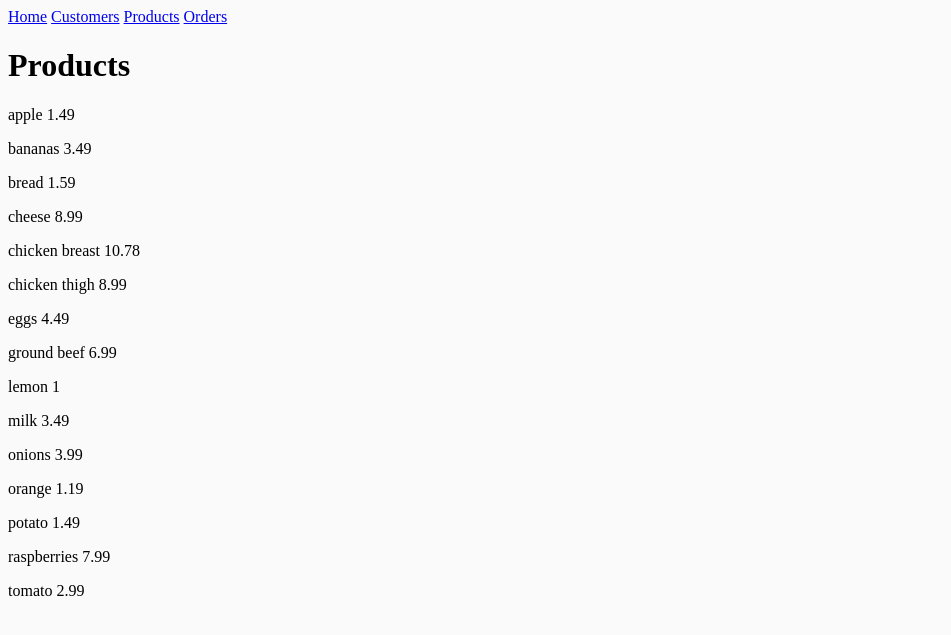
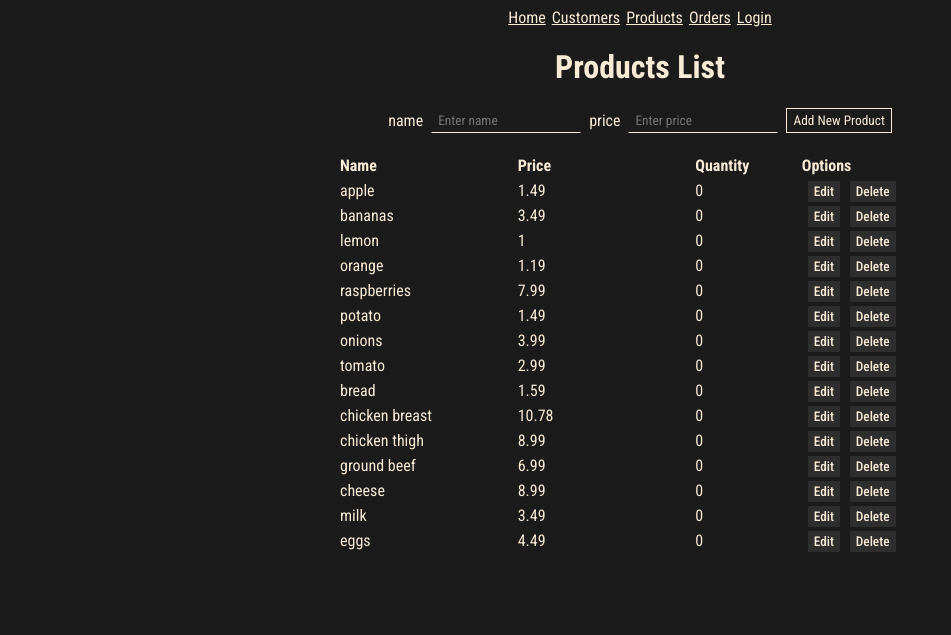
Before and after one commit to SwimmingWebDev/myorder, a Flask app: page /products in a window 1280 px wide. Shown: the top 635 px of the page, without its empty margins (0-951 px from the left). Run offline with Flask 3, Linux system fonts and the light colour scheme; data comes from the database, SQL or seed files in the repository.

Commit message:
add API routes and view pages

```diff
--- a/app.py
+++ b/app.py
@@ -15,7 +15,7 @@ def home():
 
 
 # Create customer
-@app.route("/api/customers", methods=['POST', 'GET'])
+@app.route("/customers", methods=['GET', 'POST'])
 def customers_list():
     if request.method == 'POST':
 
@@ -25,46 +25,229 @@ def customers_list():
 
         db.session.add(new_customer)
         db.session.commit()
-        return redirect("/api/customers")
+        return redirect("/customers")
 
     else:
-        statement = db.select(Customer).order_by(Customer.name)
+        statement = db.select(Customer).order_by(Customer.id)
         results = db.session.execute(statement)
         customers = []
         for customer in results.scalars():
             json_record = Customer.to_json(customer)
             customers.append(json_record)
+
         return render_template("customers.html", customers = customers)
 
 # Update customer
-@app.route("/api/customers/<int:customer_id>", methods=["GET", "POST"])
+@app.route("/customer/update/<int:customer_id>", methods=["GET", "POST"])
 def update_customer(customer_id):
+
     customer = db.get_or_404(Customer, customer_id)
 
     if request.method == 'POST':
         customer.name = request.form['name']
         customer.phone =request.form['phone']
+        customer.balance = request.form['balance']
 
         db.session.commit()
-        return redirect('/')
-
+        return redirect("/customers")
     else:
-        return render_template('update_customer.html', customer = customer)
+        json_record = Customer.to_json(customer)
+        return render_template('update_customer.html', customer = json_record )
 
 # Delete Customer
-@app.route("/api/customers/delete/<int:customer_id>")
+@app.route("/customer/delete/<int:customer_id>")
 def customer_delete(customer_id):
     customer = db.get_or_404(Customer, customer_id)
     db.session.delete(customer)
     db.session.commit()
     return redirect('/')
 
-@app.route("/products")
+# all orders associated with the customer
+@app.route("/customer/<int:customer_id>")
+def customer_order(customer_id):
+    statement = db.select(Order).filter_by(customer_id=customer_id)
+    results = db.session.execute(statement)
+
+    orders = []
+    for order in results.scalars():
+        json_record = Order.to_json(order)
+        orders.append(json_record)
+    return render_template("customer_orders.html", orders = orders)
+
+# API view - customer
+# Create customer
+@app.route("/api/customers", methods=['POST', 'GET'])
+def api_create_customer():
+    if request.method == 'GET':
+        statement = db.select(Customer).order_by(Customer.id)
+        results = db.session.execute(statement)
+        customers = []
+        for customer in results.scalars():
+            json_record = Customer.to_json(customer)
+            customers.append(json_record)
+        return jsonify(customers)
+
+    if request.method == 'POST':
+        data = request.json
+
+        if "name" not in data:
+            return "Invalid request", 400
+        if "phone" not in data:
+            return "Invalid request", 400
+
+        name = data["name"]
+        phone = data["phone"]
+
+        new_customer = Customer(name=name, phone=phone)
+        db.session.add(new_customer)
+
+        db.session.commit()
+        return "Created Successfully", 201
+# API view - customer
+# Update customer
+@app.route("/api/customer/<int:customer_id>", methods=["GET", "PUT"])
+def api_update_customer(customer_id):
+    customer = db.get_or_404(Customer, customer_id)
+
+    if request.method == 'PUT':
+        data = request.json
+        if "balance" not in data:
+            return "Invalid request", 400
+        customer.balance = data['balance']
+
+        if not isinstance(customer.balance, (int, float)):
+            return "Invalid request", 400
+
+        customer.name = data['name']
+        customer.phone =data['phone']
+
+        db.session.commit()
+        return "", 204
+
+    else:
+        return render_template('update_customer.html', customer = customer)
+# API view - customer
+# Delete Customer
+@app.route("/api/customer/delete/<int:customer_id>", methods=['DELETE'] )
+def api_delete_customer(customer_id):
+    customer = db.get_or_404(Customer, customer_id)
+    db.session.delete(customer)
+    db.session.commit()
+    return "", 204
+
+# create product
+@app.route("/products", methods=['GET', 'POST'])
 def products_list():
-    statement = db.select(Product).order_by(Product.name)
-    records = db.session.execute(statement)
-    results = records.scalars()
-    return render_template("products.html", products = results)
+    if request.method == 'POST':
+
+        name = request.form['name']
+        price =request.form['price']
+        new_product = Product(name=name, price=price)
+
+        db.session.add(new_product)
+        db.session.commit()
+        return redirect("/products")
+
+    else:
+        statement = db.select(Product).order_by(Product.id)
+        results = db.session.execute(statement)
+        products = []
+        for product in results.scalars():
+            json_record = Product.to_json(product)
+            products.append(json_record)
+
+        return render_template("products.html", products = products)
+
+# Update product
+@app.route("/product/<int:product_id>", methods=["GET", "POST"])
+def update_product(product_id):
+
+    product = db.get_or_404(Product, product_id)
+
+    if request.method == 'POST':
+        product.name = request.form['name']
+        product.price =request.form['price']
+        product.quantity = request.form['quantity']
+
+        db.session.commit()
+        return redirect("/products")
+    else:
+        json_record = Product.to_json(product)
+        return render_template('update_product.html', product = json_record )
+
+# Delete product
+@app.route("/product/delete/<int:product_id>")
+def delete_product(product_id):
+    product = db.get_or_404(Product, product_id)
+    db.session.delete(product)
+    db.session.commit()
+    return redirect('/products')
+
+
+# API view - product
+# Create product
+@app.route("/api/products", methods=['GET', 'POST' ])
+def api_create_product():
+    if request.method == 'GET':
+        statement = db.select(Product).order_by(Product.id)
+        results = db.session.execute(statement)
+        products = []
+        for product in results.scalars():
+            json_record = Product.to_json(product)
+            products.append(json_record)
+        return jsonify(products)
+
+    if request.method == 'POST':
+        data = request.json
+
+        if "name" not in data:
+            return "Invalid request", 400
+        if "price" not in data:
+            return "Invalid request", 400
+
+        name = data["name"]
+        price = data["price"]
+
+        new_product = Product(name=name, price=price)
+        db.session.add(new_product)
+
+        db.session.commit()
+        return "Created Successfully", 201
+
+# API view - product
+# Update product
+@app.route("/api/product/<int:product_id>", methods=["GET", "PUT"])
+def api_update_product(product_id):
+    product = db.get_or_404(Product, product_id)
+
+    if request.method == 'PUT':
+        data = request.json
+        if "name" not in data:
+            return "Invalid request", 400
+
+        if "price" < 0 or not isinstance("price", float):
+            return "Invalid request", 400
+
+        if not isinstance("quantity", int):
+            return "Invalid request", 400
+
+        product.name = data['name']
+        product.price = data['price']
+        product.quantity =data['quantity']
+
+        db.session.commit()
+        return "", 204
+
+
+# API view - product
+# Delete product
+@app.route("/api/product/delete/<int:product_id>", methods=['DELETE'] )
+def api_delete_product(product_id):
+    product = db.get_or_404(Product, product_id)
+    db.session.delete(product)
+    db.session.commit()
+    return "", 204
+
 
 @app.route("/orders")
 def orders_list():
@@ -73,13 +256,45 @@ def orders_list():
     results = records.scalars()
     return render_template("orders.html", orders = results)
 
-# Create Orders
-@app.route("/api/orders/<int:customer_id>", methods=["POST"])
-def get_orders(customer_id):
-    customer = db.get_or_404(Customer, customer_id)
+
+# API view - order
+# create Order
+
+@app.route("/api/orders", methods=["GET", "POST"])
+def api_create_order():
+    if request.method == 'POST':
+        data = request.json
+        customer_id = data["customer_id"]
+        items = data["items"]
+        new_order = Order(customer_id=customer_id, items=items)
+
+        db.session.add(new_order)
+        db.session.commit()
+        return "Created Successfully", 201
+    else:
+        statement = db.select(Order).order_by(Order.id)
+        records = db.session.execute(statement)
+        orders = []
+        for order in records.scalars():
+            json_record = Order.to_json(order)
+            orders.append(json_record)
+        return jsonify(orders)
+
+        # statement = db.select(Order).order_by(Order.id)
+        # records = db.session.execute(statement)
+        # for order in records.scalars():
+        #     json_record = Order.to_json(order)
+        #     orders.append(json_record)
+        # return jsonify(orders)
+
+# Update Orders
+@app.route("/api/orders/<int:order_id>", methods=["GET", "PUT" "DELETE"])
+def view_order(order_id):
+    order = db.get_or_404(Order, order_id)
 
 
 
+# show db contents
 # @app.route("/customers")
 # def customer_list():
 #     statement = db.select(Customer).order_by(Customer.name)
@@ -87,7 +302,7 @@ def get_orders(customer_id):
 #     results = records.scalars()
 #     return render_template("customers.html", customers = results)
 
-# JSON
+# jsonify
 # @app.route("/api/customers/<int:customer_id>", methods=["GET"])
 # def customer_detail_json(customer_id):
 #     statement = db.select(Customer).where(Customer.id == customer_id)
--- a/manage.py
+++ b/manage.py
@@ -68,6 +68,11 @@ def main():
         drop_all_tables()
         create_all_tables()
         import_data_from_CSV()
+        randomize()
+        randomize()
+        randomize()
+        randomize()
+        randomize()
 
 if __name__ == "__main__":
     main()
--- a/static/style.css
+++ b/static/style.css
@@ -1,3 +1,111 @@
+@import url("https://fonts.googleapis.com/css2?family=Roboto+Condensed:ital,wght@0,100..900;1,100..900&display=swap");
+
+:root {
+  --font-color: antiquewhite;
+  --background: #1b1b1b;
+  --bg-variant: #2e2e2e;
+  --bg-variant-dark: #1f1e1e;
+}
+
 body {
-  background-color: rgb(250, 250, 250);
+  display: flex;
+  align-items: center;
+  justify-content: center;
+  background-color: var(--background);
+  color: var(--font-color);
+  font-family: "Roboto Condensed", sans-serif;
 }
+
+nav {
+  display: flex;
+  align-items: center;
+  justify-content: center;
+  gap: 6px;
+}
+
+.container {
+  width: 80vw;
+  max-width: 600px;
+  display: flex;
+  flex-direction: column;
+  align-items: center;
+  justify-content: center;
+}
+
+a {
+  color: var(--font-color);
+}
+
+form {
+  display: flex;
+  gap: 6px;
+  align-items: center;
+  justify-content: center;
+}
+
+table {
+  margin-top: 20px;
+  width: 100%;
+  border-collapse: collapse;
+}
+
+th,
+td {
+  text-align: left;
+  padding: 3px 0;
+}
+
+/* tr:nth-child(even) {
+  background-color: var(--bg-variant-dark);
+} */
+
+input[type="text"] {
+  background-color: transparent;
+  font-family: "Roboto Condensed", sans-serif;
+  border: 1px solid var(--background);
+  padding: 4px 6px;
+  border-bottom: 1px solid var(--font-color);
+  margin: 0 2px;
+  outline: none;
+  color: var(--font-color);
+}
+
+input[type="text"]:focus {
+  background-color: var(--bg-variant);
+  /* border: 1px solid var(--font-color); */
+}
+
+label {
+  font-size: smaller;
+}
+
+input[type="submit"] {
+  cursor: pointer;
+  font-family: "Roboto Condensed", sans-serif;
+  background-color: transparent;
+  color: var(--font-color);
+  padding: 4px 6px;
+  border: 1px solid var(--font-color);
+}
+
+input[type="submit"]:hover {
+  background-color: var(--bg-variant);
+}
+
+.btn {
+  cursor: pointer;
+  font-family: "Roboto Condensed", sans-serif;
+  font-weight: 500;
+  font-size: smaller;
+  background-color: var(--bg-variant);
+  color: var(--font-color);
+  padding: 3px 6px;
+  text-decoration: none;
+  margin-left: 6px;
+}
+
+.btn:hover {
+  font-weight: 500;
+  background-color: var(--font-color);
+  color: var(--bg-variant);
+}
--- a/templates/base.html
+++ b/templates/base.html
@@ -8,14 +8,17 @@
 </head>
 
 <body>
+    <div class="container">
         <nav>
             <a href="{{ url_for('home') }}">Home</a>
             <a href="{{ url_for('customers_list') }}">Customers</a>
             <a href="{{ url_for('products_list') }}">Products</a>
             <a href="{{ url_for('orders_list') }}">Orders</a>
+            <a href="">Login</a>
         </nav>
         {% block content %}
         {% endblock %}
+    </div>
 </body>
 
 </html>
--- a/templates/products.html
+++ b/templates/products.html
@@ -1,11 +1,40 @@
 {% extends "base.html" %}
 
 {% block content %}
-<h1>Products</h1>
-{% for product in products %}
-<p>
-    <span>{{ product.name }}</span>
-    <span>{{ product.price }}</span>
-</p>
-{% endfor %}
+
+<div class="container">
+    <h1>Products List</h1>
+    <form action="/products" method="POST">
+        name<input type="text" name="name" placeholder="Enter name">
+        price<input type="text" name="price" placeholder="Enter price">
+        <input type="submit" value="Add New Product" class="button">
+    </form>
+
+    <table>
+        <thead>
+            <tr>
+                <th scope="col" width="90">Name</th>
+                <th scope="col" width="90">Price</th>
+                <th scope="col" width="40">Quantity</th>
+                <th scope="col" width="70">Options</th>
+            </tr>
+        </thead>
+        <tbody>
+            {% for product in products %}
+            <tr>
+                <td>{{ product.name }}</td>
+                <td>{{ product.price }}</td>
+                <td>{{ product.quantity }}</td>
+                <td>
+                    <a href="/product/{{product.id}}" class="btn">Edit</a>
+                    <a href="/product/delete/{{product.id}}" class="btn"
+                        onclick="return confirm('Are you sure to delete?')">Delete</a>
+                </td>
+            </tr>
+            {% endfor %}
+        </tbody>
+
+    </table>
+
+</div>
 {% endblock %}
```
Also changed, not shown: models.py (+15 -11 lines), templates/customer.html (deleted, +0 -25 lines), templates/customer_orders.html (added, +32 -0 lines), templates/customers.html (+15 -11 lines), templates/update_customer.html (+7 -5 lines), templates/update_product.html (added, +18 -0 lines), data/myorder.db. Lines whose indentation alone changed are shown as unchanged.
